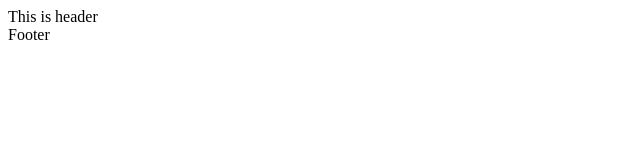
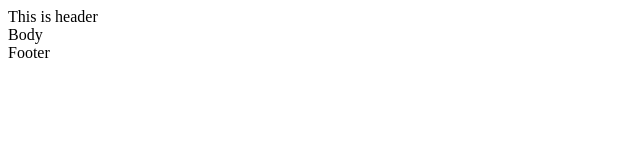
Before and after one commit to pratikb-131/Swiggy-App, a React app: page / in a window 1280 px wide. Shown: the full height of the page, 0-640 px from the left. Built offline with nearby package versions, Linux system fonts and the light colour scheme.

Commit message:
skeleton

```diff
--- a/App.js
+++ b/App.js
@@ -1,11 +1,14 @@
+import Body from "./components/Body";
 import Footer from "./components/Footer";
 import Header from "./components/Header";
+import "/style.css"
 
 const App = () => {
     console.log(<Header/>)
     return(
-        <div>
+        <div className="container">
             <Header />
+            <Body />
             <Footer />
         </div>
     )
--- /dev/null
+++ b/components/Body.js
@@ -0,0 +1,7 @@
+import React from 'react'
+
+export default function Body() {
+  return (
+    <div >Body</div>
+  )
+}
--- a/components/Footer.js
+++ b/components/Footer.js
@@ -1,5 +1,5 @@
 export default function Footer() {
   return (
-    <div>Footer</div>
+    <div >Footer</div>
   )
 }
--- a/components/Header.js
+++ b/components/Header.js
@@ -1,6 +1,6 @@
 const Header = ( ) => {
     return(
-    <div>
+    <div >
         This is header
     </div>
     )
```
Also changed, not shown: dist/index.html, style.css (added), 4 other files.
